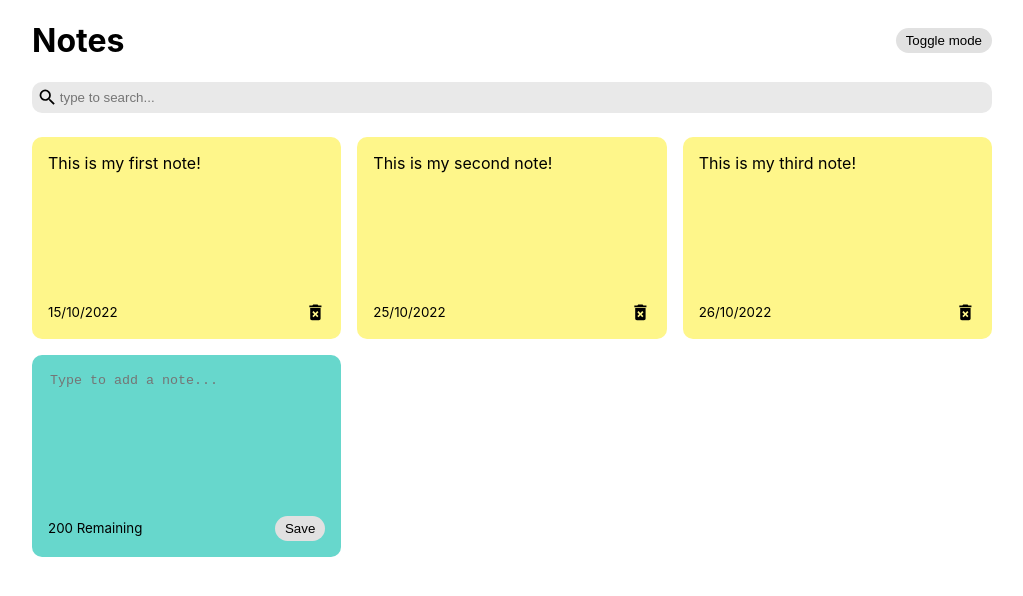
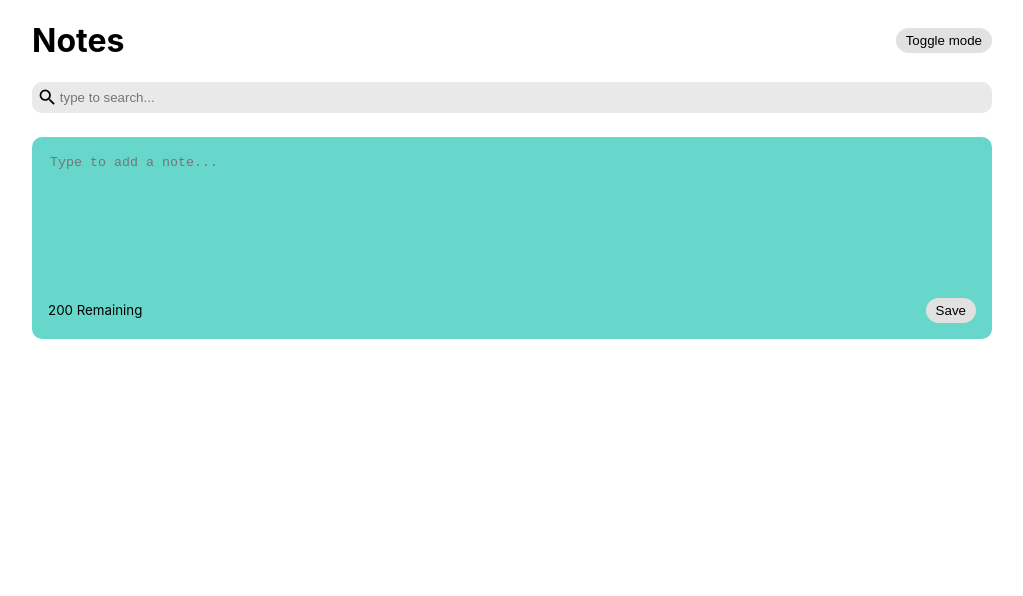
Before and after one commit to Texterly/Notes, a React (Create React App) app: page / in a window 1280 px wide. Shown: the top 596 px of the page, without its empty margins (128-1151 px from the left). Built offline with nearby package versions, Linux system fonts and the light colour scheme.

Commit message:
Fixed start notes

```diff
--- a/src/App.jsx
+++ b/src/App.jsx
@@ -5,21 +5,23 @@ import Search from './components/Search';
 import Header from './components/Header';
 
 function App() {
-  const [notes, setNotes] = useState([{
-    id: nanoid(),
-    text: 'This is my first note!',
-    date: '15/10/2022',
-  },
-  {
-    id: nanoid(),
-    text: 'This is my second note!',
-    date: '25/10/2022',
-  },
-  {
-    id: nanoid(),
-    text: 'This is my third note!',
-    date: '26/10/2022',
-  }]);
+  const [notes, setNotes] = useState([
+    // {
+    //   id: nanoid(),
+    //   text: 'This is my first note!',
+    //   date: '15.10.2022',
+    // },
+    // {
+    //   id: nanoid(),
+    //   text: 'This is my second note!',
+    //   date: '25.10.2022',
+    // },
+    // {
+    //   id: nanoid(),
+    //   text: 'This is my third note!',
+    //   date: '26.10.2022',
+    // },
+  ]);
 
   const [searchText, setSearchText] = useState('');
 
```
